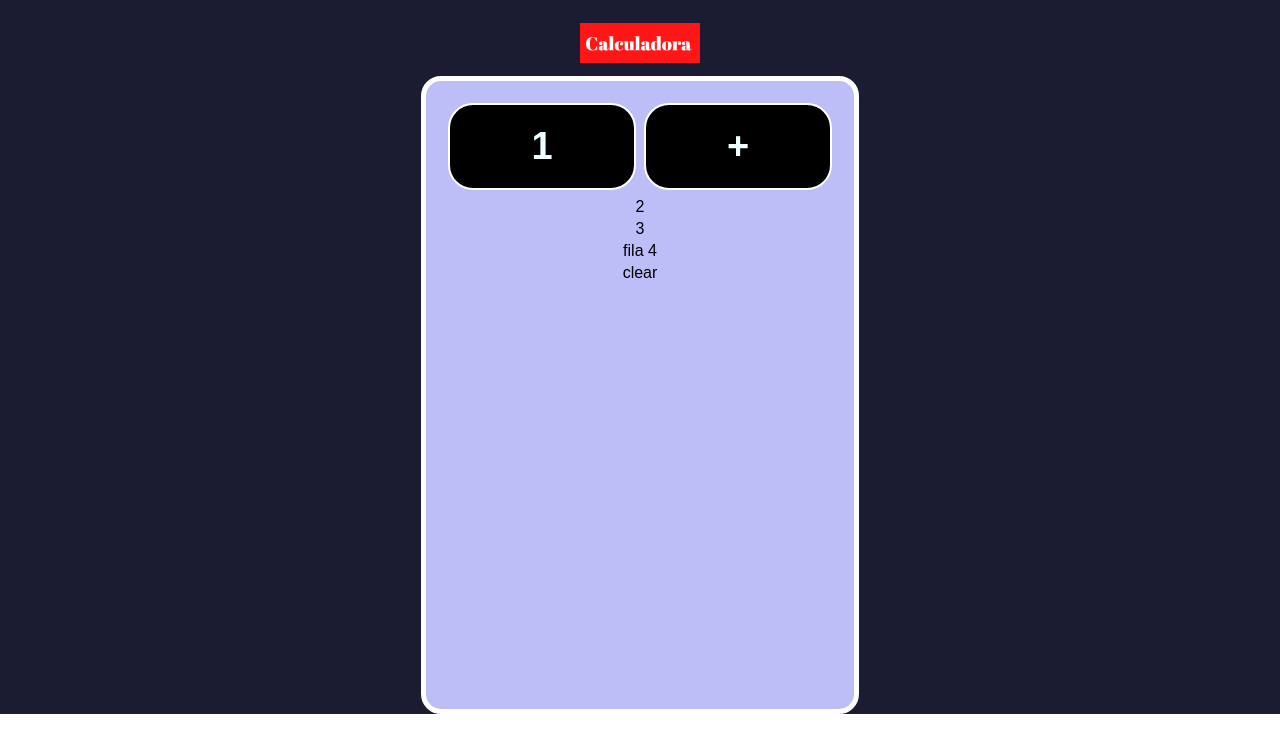
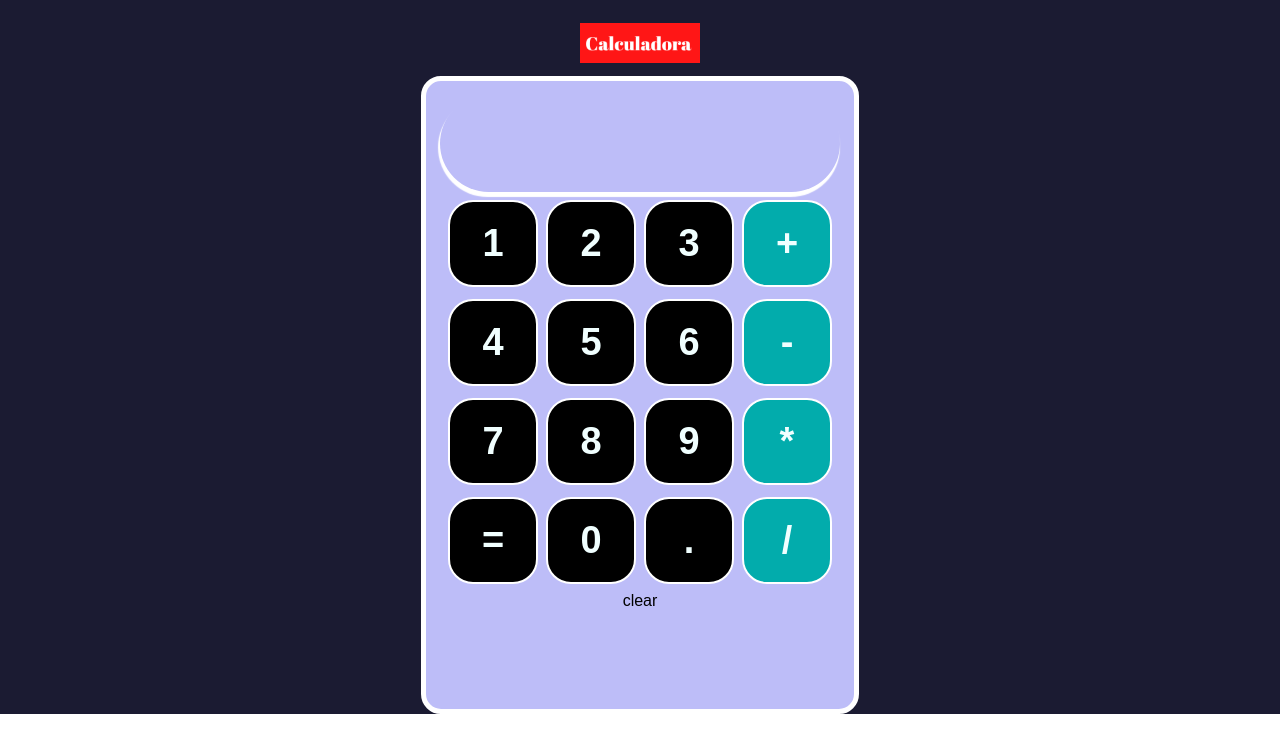
Before and after one commit to pablomondino/calculadora_react, a React (Create React App) app: page / in a window 1280 px wide. Shown: the top 752 px of the page. Built offline with nearby package versions, Linux system fonts and the light colour scheme.

Commit message:
arme botones y pantalla

```diff
--- a/src/App.js
+++ b/src/App.js
@@ -3,6 +3,7 @@
 import logoCalculadora from './imagenes/logo-calculadora.png';
 
 import Boton from './componentes/Boton';
+import Pantalla from './componentes/Pantalla';
 
 function App() {
   return (
@@ -16,10 +17,36 @@
       />
     </div>
     <div className='contenedor-calculadora'>
-      <div className='fila'><Boton>1</Boton> <Boton>+</Boton></div>
-      <div className='fila'>2</div>
-      <div className='fila'>3</div>
-      <div className='fila'>fila 4</div>
+      <Pantalla />
+
+      <div className='fila'>
+        <Boton>1</Boton>
+        <Boton>2</Boton>
+        <Boton>3</Boton>
+        <Boton>+</Boton>
+      </div>
+      <div className='fila'>
+        <Boton>4</Boton>
+        <Boton>5</Boton>
+        <Boton>6</Boton>
+        <Boton>-</Boton>
+        </div>
+      <div className='fila'>
+        <Boton>7</Boton>
+        <Boton>8</Boton>
+        <Boton>9</Boton>
+        <Boton>*</Boton>
+      </div>
+      <div className='fila'>
+        <Boton>=</Boton>
+        <Boton>0</Boton>
+        <Boton>.</Boton>
+        <Boton>/</Boton>
+      </div>
+
+
+
+
       <div className='fila'>clear</div>
 
 
--- /dev/null
+++ b/src/componentes/Pantalla.js
@@ -0,0 +1,12 @@
+import React from "react";
+import '../hojas-de-estilo/Pantalla.css'
+
+
+
+const Pantalla = ({input})=>
+(
+    <div className='input'>
+        {input}
+    </div>
+);
+export default Pantalla;
--- a/src/hojas-de-estilo/Boton.css
+++ b/src/hojas-de-estilo/Boton.css
@@ -15,3 +15,17 @@
   cursor: pointer;
   user-select: none;
 }
+
+.boton-contenedor:hover{
+background-color: rgb(89, 89, 202);
+}
+.operador{
+background-color: rgb(2, 172, 172);
+
+}
+
+.operador:hover{
+
+ background-color:rgb(197, 138, 49) ;
+
+}
--- /dev/null
+++ b/src/hojas-de-estilo/Pantalla.css
@@ -0,0 +1,16 @@
+.input{
+ height: 75px;
+ border-radius: 50px;
+  margin-bottom: 20opx;
+  display: flex;
+  justify-content: flex-end;
+  align-items: center;
+  font-weight: bold;
+  font-size: 30px;
+  color: white;
+  padding: 11px;
+
+  padding-right: 30px;
+  margin: 1px solid rgb(44, 39, 39);
+  box-shadow: -1px 4px 1px 1px white;
+}
```
